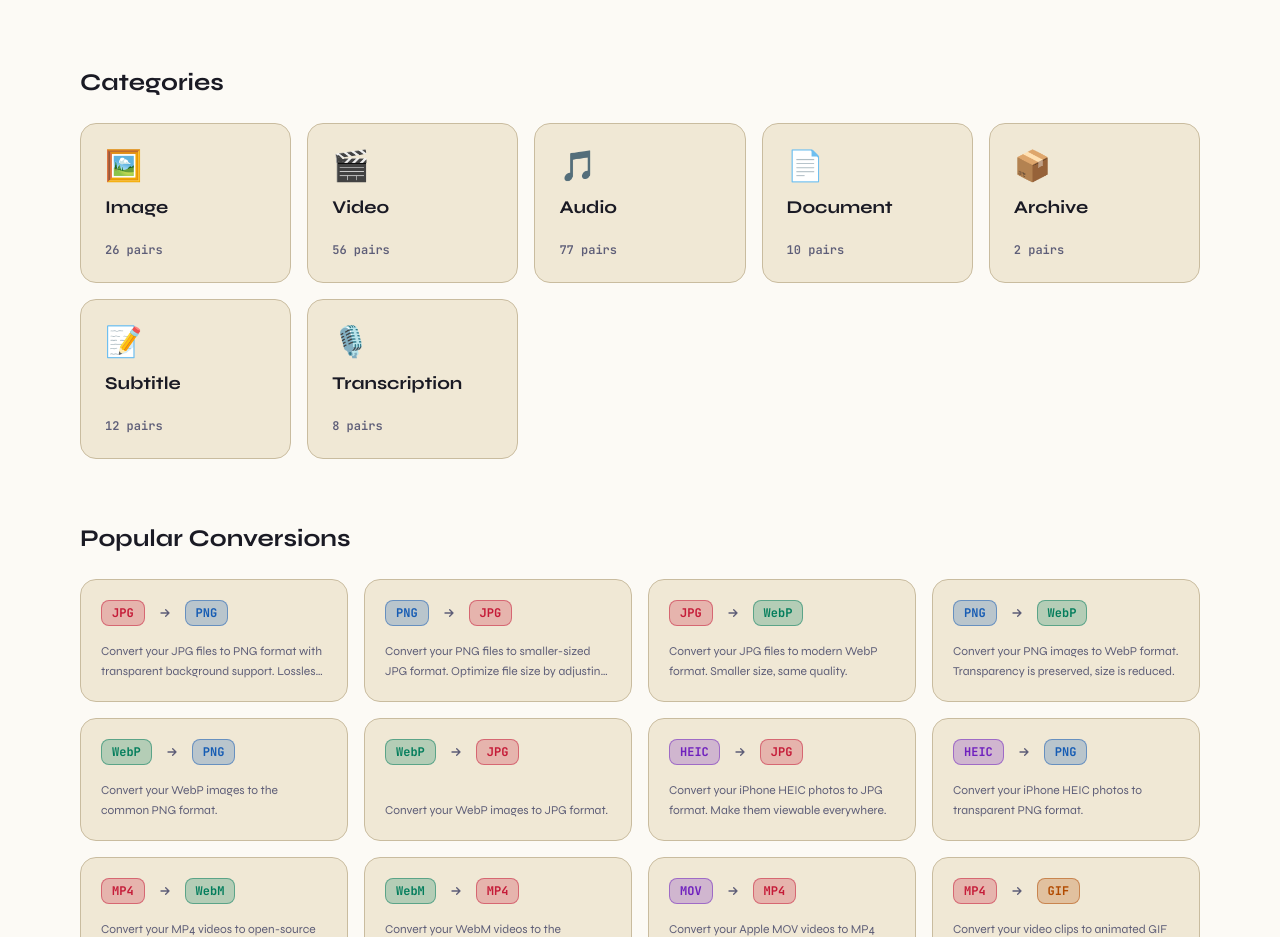
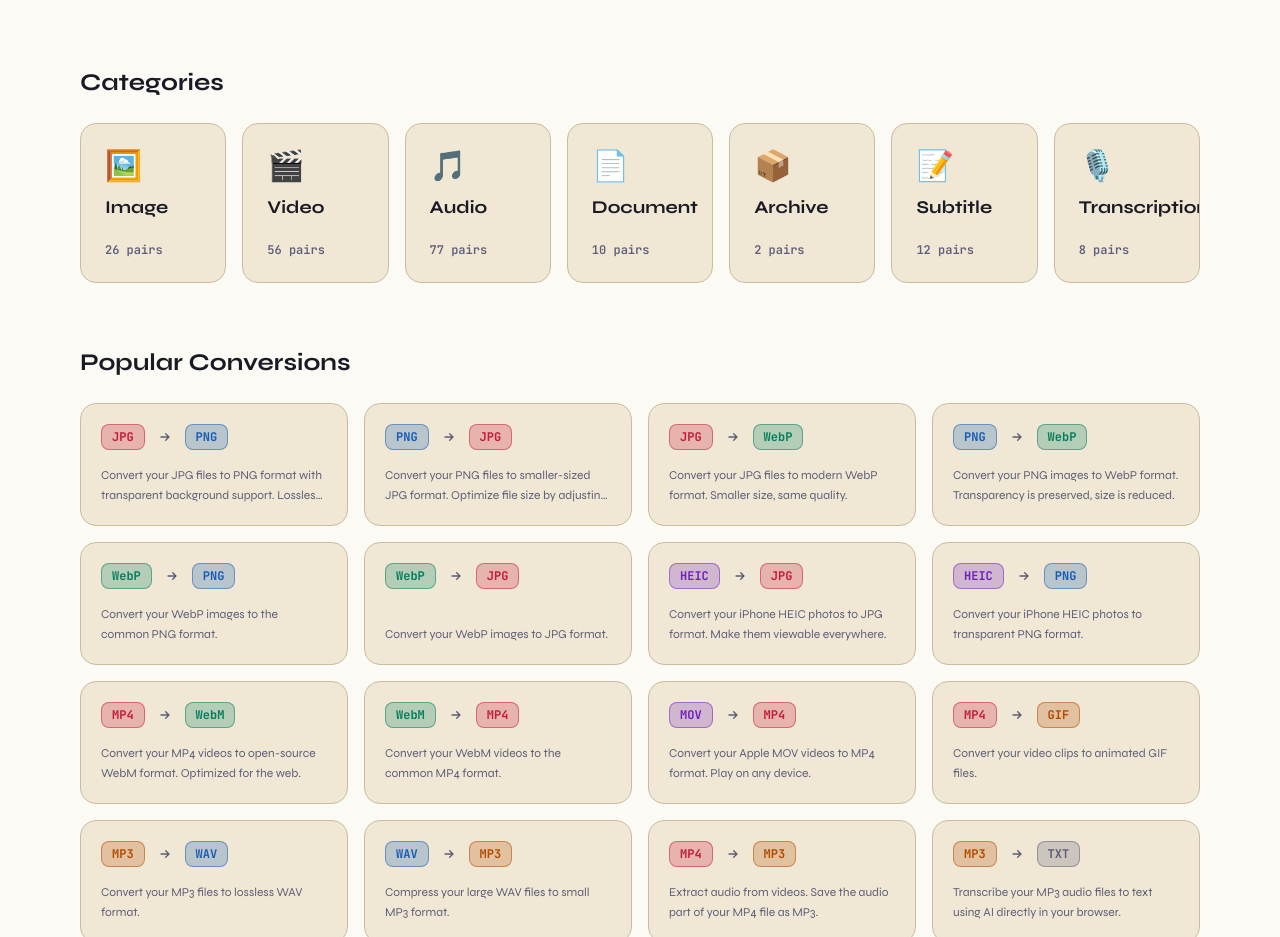
Before and after one commit to uafurkan/Prizma, a Next.js app: page /en in a window 1280 px wide. Shown: the part 1240-2177 px from the top of the page. Built offline with nearby package versions, Linux system fonts and the light colour scheme; no server answers.

Commit message:
feat(navigation): add transcription (deşifre) category to header nav, mobile menu, and update homepage grid layout

```diff
--- a/app/[lang]/page.tsx
+++ b/app/[lang]/page.tsx
@@ -95,7 +95,7 @@
         <h2 className="text-xl md:text-2xl font-bold font-sans text-center md:text-left">
           {dict.common.categories}
         </h2>
-        <div className="grid grid-cols-2 md:grid-cols-5 gap-4">
+        <div className="grid grid-cols-2 sm:grid-cols-3 md:grid-cols-4 lg:grid-cols-7 gap-4">
           {KATEGORILER.map((c) => {
             const count = getCatCount(c.slug);
             const baslik = c.baslik[lang as 'en'|'tr'] || c.baslik['en'];
--- a/components/HeaderNav.tsx
+++ b/components/HeaderNav.tsx
@@ -11,6 +11,7 @@
     { slug: 'goruntu', name: dict.kategoriler.goruntu },
     { slug: 'video', name: dict.kategoriler.video },
     { slug: 'ses', name: dict.kategoriler.ses },
+    { slug: 'desifre', name: dict.kategoriler.desifre },
     { slug: 'belge', name: dict.kategoriler.belge },
     { slug: 'arsiv', name: dict.kategoriler.arsiv },
     { slug: 'altyazi', name: dict.kategoriler.altyazi },
--- a/components/MobileMenu.tsx
+++ b/components/MobileMenu.tsx
@@ -42,6 +42,7 @@
     { slug: 'goruntu', name: dict.kategoriler.goruntu },
     { slug: 'video', name: dict.kategoriler.video },
     { slug: 'ses', name: dict.kategoriler.ses },
+    { slug: 'desifre', name: dict.kategoriler.desifre },
     { slug: 'belge', name: dict.kategoriler.belge },
     { slug: 'arsiv', name: dict.kategoriler.arsiv },
     { slug: 'altyazi', name: dict.kategoriler.altyazi },
```
